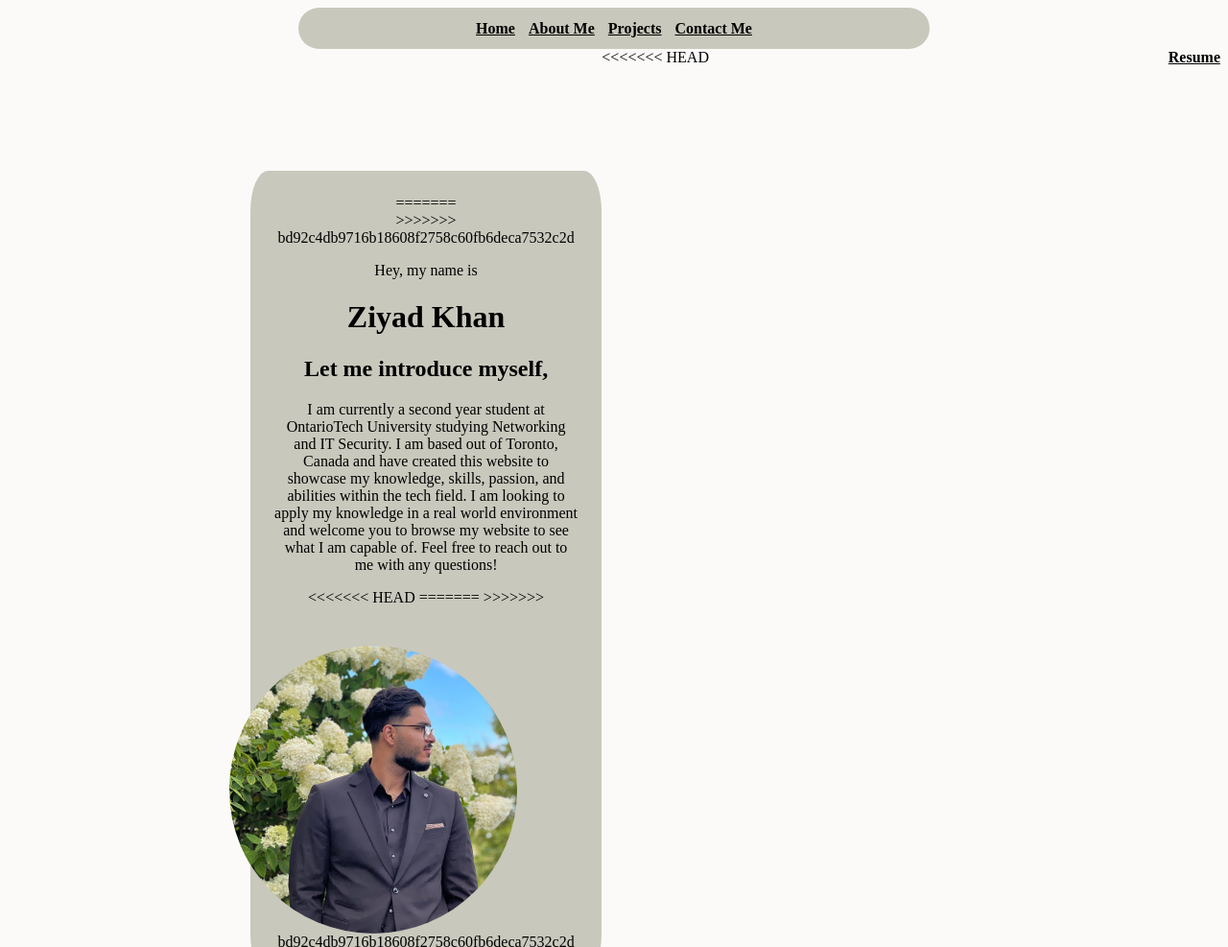
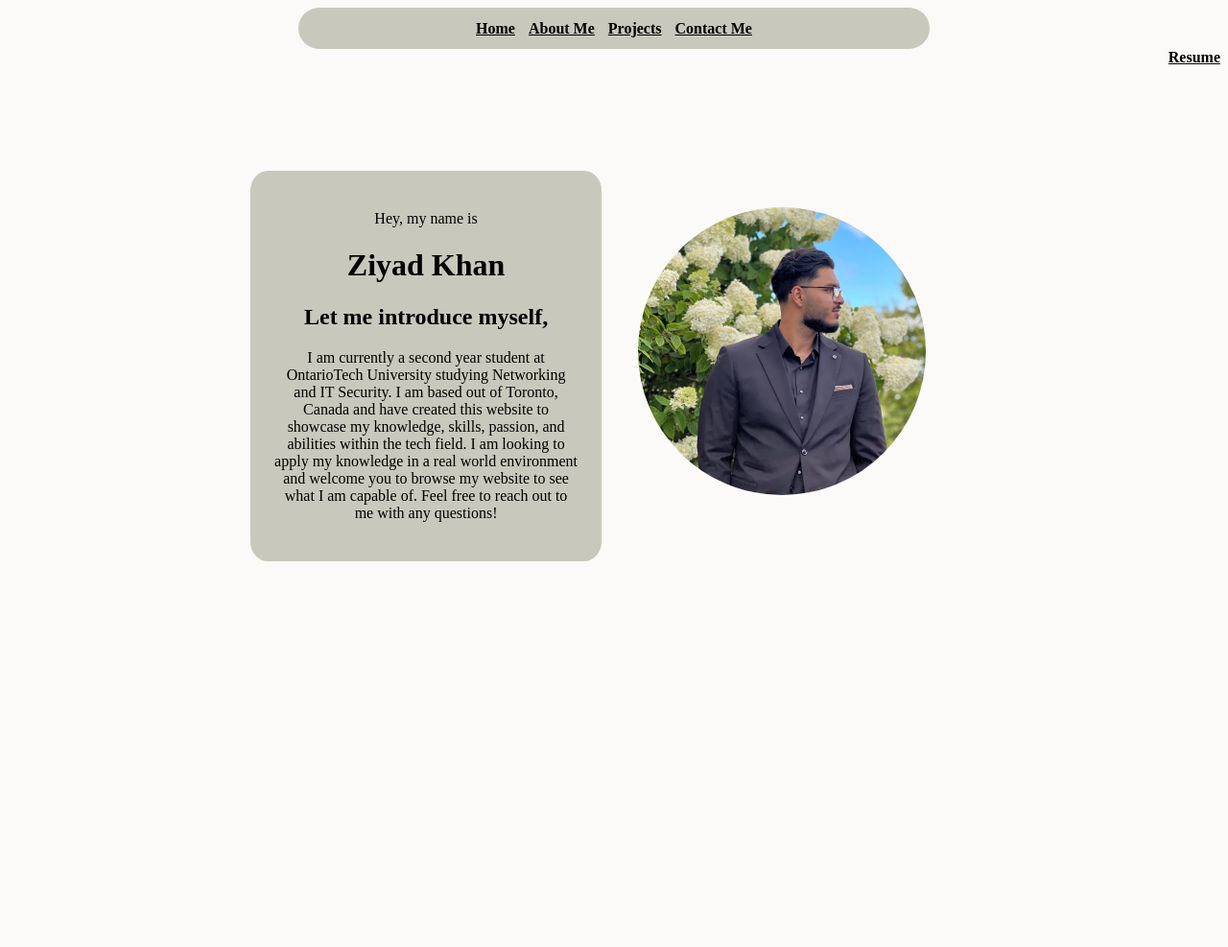
Before and after one commit to ZiyadK1520/Ziyad-Khan-Portfolio, a plain HTML site: page index.html in a window 1280 px wide. Shown: the top 987 px of the page at 96% size. After the commit the page ends 800 px from the top, so only its background shows below. Drawn offline with Linux system fonts and the light colour scheme.

```diff
--- a/index.html
+++ b/index.html
@@ -17,11 +17,7 @@
             </nav>
             <a id="Resume" href="Resume/ZiyadKhan-Resume.pdf">Resume</a>
         </header>
-<<<<<<< HEAD
         <div class="content">
-=======
-        <div id="intro">
->>>>>>> bd92c4db9716b18608f2758c60fb6deca7532c2d
 
             <p>Hey, my name is</p><h1 id="name">Ziyad Khan</h1>
             <h2>Let me introduce myself,</h2>
@@ -30,9 +26,6 @@
                 and welcome you to browse my website to see what I am capable of. Feel free to reach out to me with any questions!
             </p>
         </div>
-<<<<<<< HEAD
         <div id="pfp"></div>
-=======
->>>>>>> bd92c4db9716b18608f2758c60fb6deca7532c2d
     </body>
 </html>
```
Also changed, not shown: contact.html (added, +11 -0 lines).
